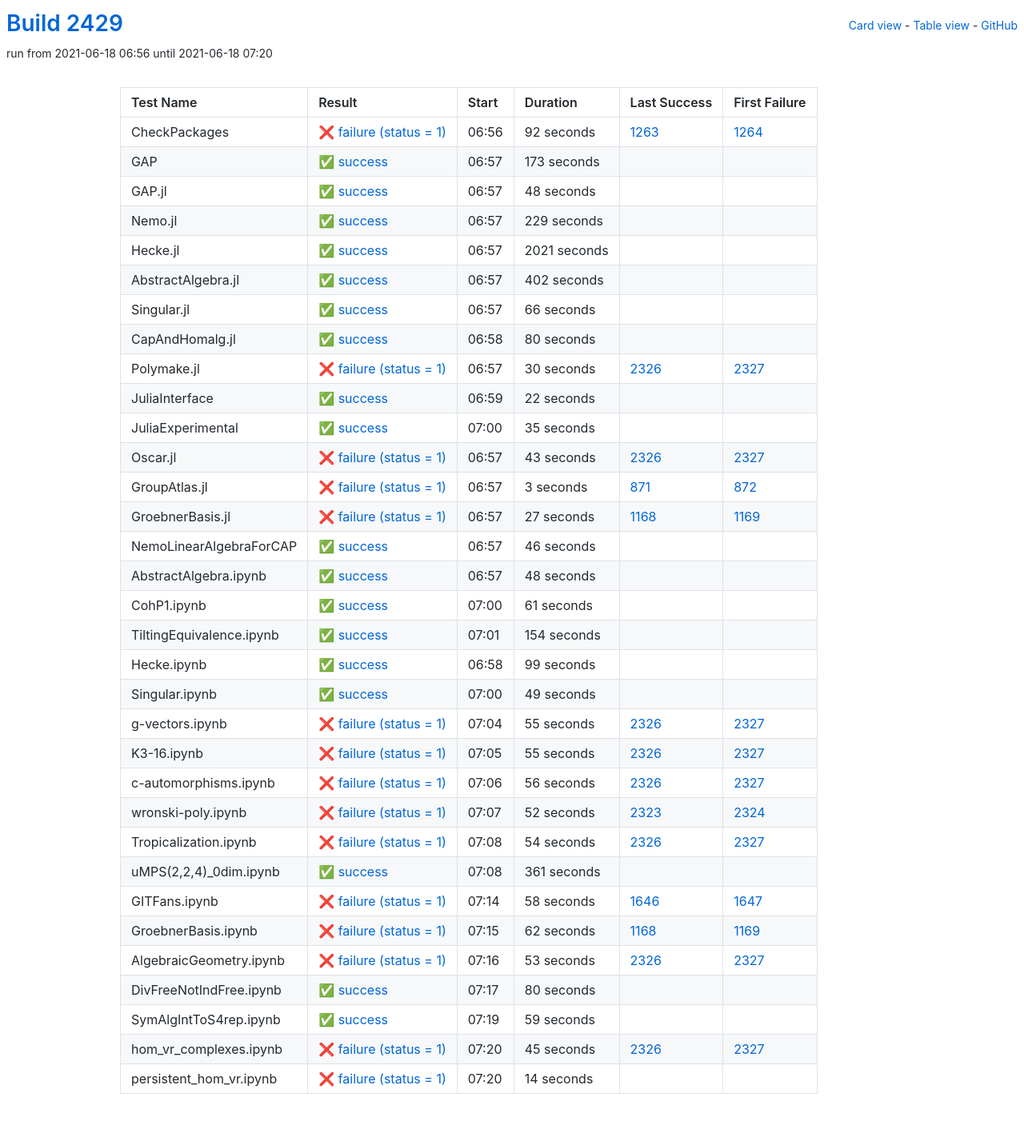
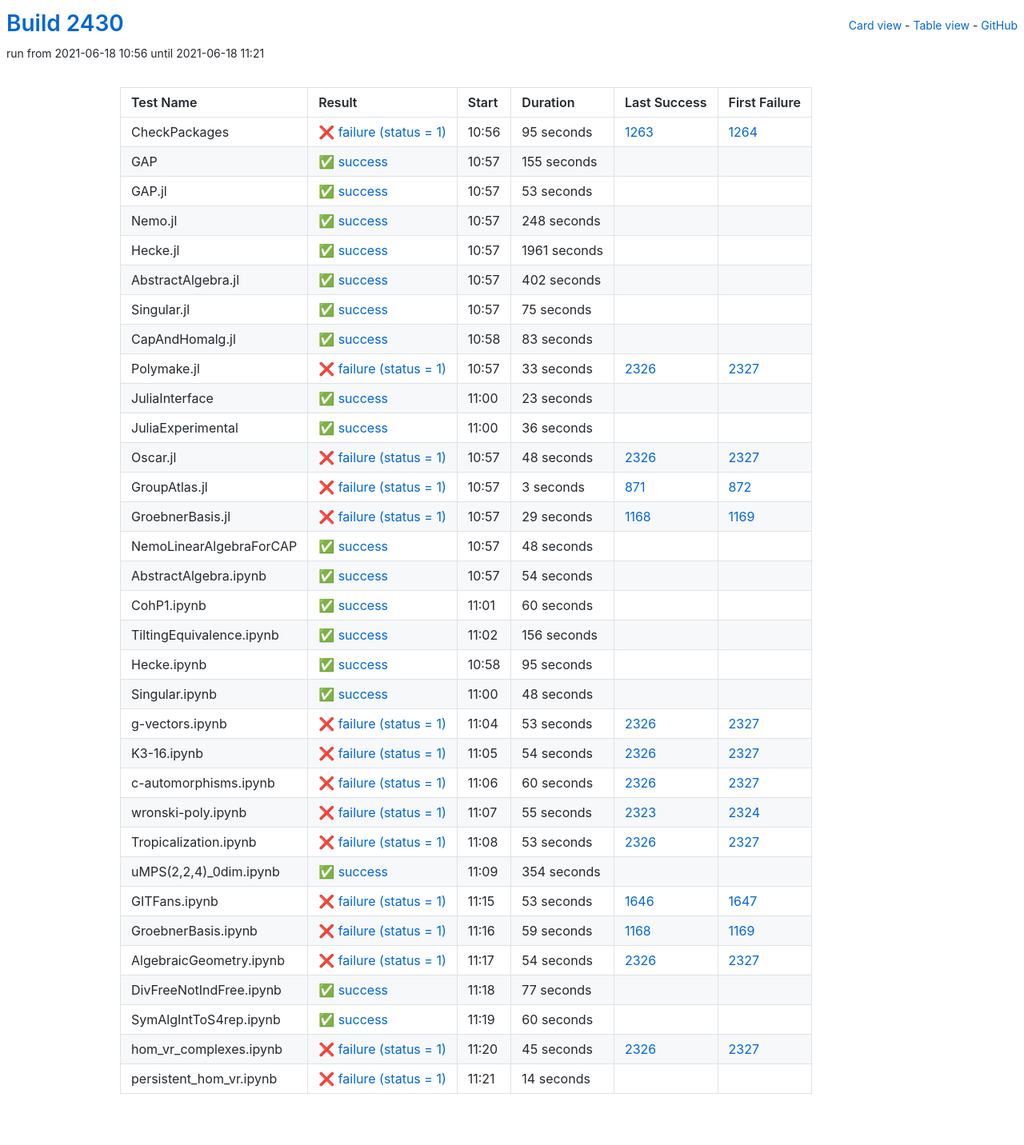
Before and after one commit to oscar-system/oscar-ci-status-stable, a Jekyll site: the page built from table.html, in a window 1280 px wide. Shown: the whole page at 80% size. Built offline with Jekyll 4.4.1, drawn with Linux system fonts in a browser that asks for light colours.

Commit message:
Build #2430

```diff
--- a/_data/ci.yml
+++ b/_data/ci.yml
@@ -1,6 +1,6 @@
 ---
-build: 2429
-build_url: https://oscarci.mathematik.uni-kl.de/job/oscar-stable/2429/
+build: 2430
+build_url: https://oscarci.mathematik.uni-kl.de/job/oscar-stable/2430/
 job: oscar-stable
 organization: oscar-system
 repo: oscar-ci-status-stable
@@ -8,68 +8,68 @@ repourl: https://github.com/oscar-system/oscar-ci-status-stable
 tests:
 - name: CheckPackages
   id: checkpackages
-  log: https://oscarci.mathematik.uni-kl.de/job/oscar-stable/2429/artifact/logs/build-2429/CheckPackages.log
-  start: 2021-06-18 06:56
+  log: https://oscarci.mathematik.uni-kl.de/job/oscar-stable/2430/artifact/logs/build-2430/CheckPackages.log
+  start: 2021-06-18 10:56
   success: false
   exitcode: 1
   status: failure
-  duration: 92
+  duration: 95
   last_success: 1263
   last_success_url: https://oscarci.mathematik.uni-kl.de/job/oscar-stable/1263/
   first_failure: 1264
   first_failure_url: https://oscarci.mathematik.uni-kl.de/job/oscar-stable/1264/
 - name: GAP
   id: gap
-  log: https://oscarci.mathematik.uni-kl.de/job/oscar-stable/2429/artifact/logs/build-2429/GAP.log
-  start: 2021-06-18 06:57
+  log: https://oscarci.mathematik.uni-kl.de/job/oscar-stable/2430/artifact/logs/build-2430/GAP.log
+  start: 2021-06-18 10:57
   success: true
   exitcode: 0
   status: success
-  duration: 173
+  duration: 155
   last_success: false
   last_success_url:
   first_failure: false
   first_failure_url:
 - name: GAP.jl
   id: gap-jl
-  log: https://oscarci.mathematik.uni-kl.de/job/oscar-stable/2429/artifact/logs/build-2429/GAP.jl.log
-  start: 2021-06-18 06:57
+  log: https://oscarci.mathematik.uni-kl.de/job/oscar-stable/2430/artifact/logs/build-2430/GAP.jl.log
+  start: 2021-06-18 10:57
   success: true
   exitcode: 0
   status: success
-  duration: 48
+  duration: 53
   last_success: false
   last_success_url:
   first_failure: false
   first_failure_url:
 - name: Nemo.jl
   id: nemo-jl
-  log: https://oscarci.mathematik.uni-kl.de/job/oscar-stable/2429/artifact/logs/build-2429/Nemo.jl.log
-  start: 2021-06-18 06:57
+  log: https://oscarci.mathematik.uni-kl.de/job/oscar-stable/2430/artifact/logs/build-2430/Nemo.jl.log
+  start: 2021-06-18 10:57
   success: true
   exitcode: 0
   status: success
-  duration: 229
+  duration: 248
   last_success: false
   last_success_url:
   first_failure: false
   first_failure_url:
 - name: Hecke.jl
   id: hecke-jl
-  log: https://oscarci.mathematik.uni-kl.de/job/oscar-stable/2429/artifact/logs/build-2429/Hecke.jl.log
-  start: 2021-06-18 06:57
+  log: https://oscarci.mathematik.uni-kl.de/job/oscar-stable/2430/artifact/logs/build-2430/Hecke.jl.log
+  start: 2021-06-18 10:57
   success: true
   exitcode: 0
   status: success
-  duration: 2021
+  duration: 1961
   last_success: false
   last_success_url:
   first_failure: false
   first_failure_url:
 - name: AbstractAlgebra.jl
   id: abstractalgebra-jl
-  log: https://oscarci.mathematik.uni-kl.de/job/oscar-stable/2429/artifact/logs/build-2429/AbstractAlgebra.jl.log
-  start: 2021-06-18 06:57
+  log: https://oscarci.mathematik.uni-kl.de/job/oscar-stable/2430/artifact/logs/build-2430/AbstractAlgebra.jl.log
+  start: 2021-06-18 10:57
   success: true
   exitcode: 0
   status: success
@@ -80,80 +80,80 @@ tests:
   first_failure_url:
 - name: Singular.jl
   id: singular-jl
-  log: https://oscarci.mathematik.uni-kl.de/job/oscar-stable/2429/artifact/logs/build-2429/Singular.jl.log
-  start: 2021-06-18 06:57
+  log: https://oscarci.mathematik.uni-kl.de/job/oscar-stable/2430/artifact/logs/build-2430/Singular.jl.log
+  start: 2021-06-18 10:57
   success: true
   exitcode: 0
   status: success
-  duration: 66
+  duration: 75
   last_success: false
   last_success_url:
   first_failure: false
   first_failure_url:
 - name: CapAndHomalg.jl
   id: capandhomalg-jl
-  log: https://oscarci.mathematik.uni-kl.de/job/oscar-stable/2429/artifact/logs/build-2429/CapAndHomalg.jl.log
-  start: 2021-06-18 06:58
+  log: https://oscarci.mathematik.uni-kl.de/job/oscar-stable/2430/artifact/logs/build-2430/CapAndHomalg.jl.log
+  start: 2021-06-18 10:58
   success: true
   exitcode: 0
   status: success
-  duration: 80
+  duration: 83
   last_success: false
   last_success_url:
   first_failure: false
   first_failure_url:
 - name: Polymake.jl
   id: polymake-jl
-  log: https://oscarci.mathematik.uni-kl.de/job/oscar-stable/2429/artifact/logs/build-2429/Polymake.jl.log
-  start: 2021-06-18 06:57
+  log: https://oscarci.mathematik.uni-kl.de/job/oscar-stable/2430/artifact/logs/build-2430/Polymake.jl.log
+  start: 2021-06-18 10:57
   success: false
   exitcode: 1
   status: failure
-  duration: 30
+  duration: 33
   last_success: 2326
   last_success_url: https://oscarci.mathematik.uni-kl.de/job/oscar-stable/2326/
   first_failure: 2327
   first_failure_url: https://oscarci.mathematik.uni-kl.de/job/oscar-stable/2327/
 - name: JuliaInterface
   id: juliainterface
-  log: https://oscarci.mathematik.uni-kl.de/job/oscar-stable/2429/artifact/logs/build-2429/JuliaInterface.log
-  start: 2021-06-18 06:59
+  log: https://oscarci.mathematik.uni-kl.de/job/oscar-stable/2430/artifact/logs/build-2430/JuliaInterface.log
+  start: 2021-06-18 11:00
   success: true
   exitcode: 0
   status: success
-  duration: 22
+  duration: 23
   last_success: false
   last_success_url:
   first_failure: false
   first_failure_url:
 - name: JuliaExperimental
   id: juliaexperimental
-  log: https://oscarci.mathematik.uni-kl.de/job/oscar-stable/2429/artifact/logs/build-2429/JuliaExperimental.log
-  start: 2021-06-18 07:00
+  log: https://oscarci.mathematik.uni-kl.de/job/oscar-stable/2430/artifact/logs/build-2430/JuliaExperimental.log
+  start: 2021-06-18 11:00
   success: true
   exitcode: 0
   status: success
-  duration: 35
+  duration: 36
   last_success: false
   last_success_url:
   first_failure: false
   first_failure_url:
 - name: Oscar.jl
   id: oscar-jl
-  log: https://oscarci.mathematik.uni-kl.de/job/oscar-stable/2429/artifact/logs/build-2429/Oscar.jl.log
-  start: 2021-06-18 06:57
+  log: https://oscarci.mathematik.uni-kl.de/job/oscar-stable/2430/artifact/logs/build-2430/Oscar.jl.log
+  start: 2021-06-18 10:57
   success: false
   exitcode: 1
   status: failure
-  duration: 43
+  duration: 48
   last_success: 2326
   last_success_url: https://oscarci.mathematik.uni-kl.de/job/oscar-stable/2326/
   first_failure: 2327
   first_failure_url: https://oscarci.mathematik.uni-kl.de/job/oscar-stable/2327/
 - name: GroupAtlas.jl
   id: groupatlas-jl
-  log: https://oscarci.mathematik.uni-kl.de/job/oscar-stable/2429/artifact/logs/build-2429/GroupAtlas.jl.log
-  start: 2021-06-18 06:57
+  log: https://oscarci.mathematik.uni-kl.de/job/oscar-stable/2430/artifact/logs/build-2430/GroupAtlas.jl.log
+  start: 2021-06-18 10:57
   success: false
   exitcode: 1
   status: failure
@@ -164,32 +164,20 @@ tests:
   first_failure_url: https://oscarci.mathematik.uni-kl.de/job/oscar-stable/872/
 - name: GroebnerBasis.jl
   id: groebnerbasis-jl
-  log: https://oscarci.mathematik.uni-kl.de/job/oscar-stable/2429/artifact/logs/build-2429/GroebnerBasis.jl.log
-  start: 2021-06-18 06:57
+  log: https://oscarci.mathematik.uni-kl.de/job/oscar-stable/2430/artifact/logs/build-2430/GroebnerBasis.jl.log
+  start: 2021-06-18 10:57
   success: false
   exitcode: 1
   status: failure
-  duration: 27
+  duration: 29
   last_success: 1168
   last_success_url: https://oscarci.mathematik.uni-kl.de/job/oscar-stable/1168/
   first_failure: 1169
   first_failure_url: https://oscarci.mathematik.uni-kl.de/job/oscar-stable/1169/
 - name: NemoLinearAlgebraForCAP
   id: nemolinearalgebraforcap
-  log: https://oscarci.mathematik.uni-kl.de/job/oscar-stable/2429/artifact/logs/build-2429/NemoLinearAlgebraForCAP.log
-  start: 2021-06-18 06:57
-  success: true
-  exitcode: 0
-  status: success
-  duration: 46
-  last_success: false
-  last_success_url:
-  first_failure: false
-  first_failure_url:
-- name: AbstractAlgebra.ipynb
-  id: abstractalgebra-ipynb
-  log: https://oscarci.mathematik.uni-kl.de/job/oscar-stable/2429/artifact/logs/build-2429/AbstractAlgebra.ipynb.log
-  start: 2021-06-18 06:57
+  log: https://oscarci.mathematik.uni-kl.de/job/oscar-stable/2430/artifact/logs/build-2430/NemoLinearAlgebraForCAP.log
+  start: 2021-06-18 10:57
   success: true
   exitcode: 0
   status: success
@@ -198,106 +186,82 @@ tests:
   last_success_url:
   first_failure: false
   first_failure_url:
-- name: CohP1.ipynb
-  id: cohp1-ipynb
-  log: https://oscarci.mathematik.uni-kl.de/job/oscar-stable/2429/artifact/logs/build-2429/CohP1.ipynb.log
-  start: 2021-06-18 07:00
+- name: AbstractAlgebra.ipynb
+  id: abstractalgebra-ipynb
+  log: https://oscarci.mathematik.uni-kl.de/job/oscar-stable/2430/artifact/logs/build-2430/AbstractAlgebra.ipynb.log
+  start: 2021-06-18 10:57
   success: true
   exitcode: 0
   status: success
-  duration: 61
+  duration: 54
+  last_success: false
+  last_success_url:
+  first_failure: false
+  first_failure_url:
+- name: CohP1.ipynb
+  id: cohp1-ipynb
+  log: https://oscarci.mathematik.uni-kl.de/job/oscar-stable/2430/artifact/logs/build-2430/CohP1.ipynb.log
+  start: 2021-06-18 11:01
+  success: true
+  exitcode: 0
+  status: success
+  duration: 60
   last_success: false
   last_success_url:
   first_failure: false
   first_failure_url:
 - name: TiltingEquivalence.ipynb
   id: tiltingequivalence-ipynb
-  log: https://oscarci.mathematik.uni-kl.de/job/oscar-stable/2429/artifact/logs/build-2429/TiltingEquivalence.ipynb.log
-  start: 2021-06-18 07:01
+  log: https://oscarci.mathematik.uni-kl.de/job/oscar-stable/2430/artifact/logs/build-2430/TiltingEquivalence.ipynb.log
+  start: 2021-06-18 11:02
   success: true
   exitcode: 0
   status: success
-  duration: 154
+  duration: 156
   last_success: false
   last_success_url:
   first_failure: false
   first_failure_url:
 - name: Hecke.ipynb
   id: hecke-ipynb
-  log: https://oscarci.mathematik.uni-kl.de/job/oscar-stable/2429/artifact/logs/build-2429/Hecke.ipynb.log
-  start: 2021-06-18 06:58
+  log: https://oscarci.mathematik.uni-kl.de/job/oscar-stable/2430/artifact/logs/build-2430/Hecke.ipynb.log
+  start: 2021-06-18 10:58
   success: true
   exitcode: 0
   status: success
-  duration: 99
+  duration: 95
   last_success: false
   last_success_url:
   first_failure: false
   first_failure_url:
 - name: Singular.ipynb
   id: singular-ipynb
-  log: https://oscarci.mathematik.uni-kl.de/job/oscar-stable/2429/artifact/logs/build-2429/Singular.ipynb.log
-  start: 2021-06-18 07:00
+  log: https://oscarci.mathematik.uni-kl.de/job/oscar-stable/2430/artifact/logs/build-2430/Singular.ipynb.log
+  start: 2021-06-18 11:00
   success: true
   exitcode: 0
   status: success
-  duration: 49
+  duration: 48
   last_success: false
   last_success_url:
   first_failure: false
   first_failure_url:
 - name: g-vectors.ipynb
   id: g-vectors-ipynb
-  log: https://oscarci.mathematik.uni-kl.de/job/oscar-stable/2429/artifact/logs/build-2429/g-vectors.ipynb.log
-  start: 2021-06-18 07:04
+  log: https://oscarci.mathematik.uni-kl.de/job/oscar-stable/2430/artifact/logs/build-2430/g-vectors.ipynb.log
+  start: 2021-06-18 11:04
   success: false
   exitcode: 1
   status: failure
-  duration: 55
+  duration: 53
   last_success: 2326
   last_success_url: https://oscarci.mathematik.uni-kl.de/job/oscar-stable/2326/
   first_failure: 2327
   first_failure_url: https://oscarci.mathematik.uni-kl.de/job/oscar-stable/2327/
 - name: K3-16.ipynb
   id: k3-16-ipynb
-  log: https://oscarci.mathematik.uni-kl.de/job/oscar-stable/2429/artifact/logs/build-2429/K3-16.ipynb.log
-  start: 2021-06-18 07:05
-  success: false
-  exitcode: 1
-  status: failure
-  duration: 55
-  last_success: 2326
-  last_success_url: https://oscarci.mathematik.uni-kl.de/job/oscar-stable/2326/
-  first_failure: 2327
-  first_failure_url: https://oscarci.mathematik.uni-kl.de/job/oscar-stable/2327/
-- name: c-automorphisms.ipynb
-  id: c-automorphisms-ipynb
-  log: https://oscarci.mathematik.uni-kl.de/job/oscar-stable/2429/artifact/logs/build-2429/c-automorphisms.ipynb.log
-  start: 2021-06-18 07:06
-  success: false
-  exitcode: 1
-  status: failure
-  duration: 56
-  last_success: 2326
-  last_success_url: https://oscarci.mathematik.uni-kl.de/job/oscar-stable/2326/
-  first_failure: 2327
-  first_failure_url: https://oscarci.mathematik.uni-kl.de/job/oscar-stable/2327/
-- name: wronski-poly.ipynb
-  id: wronski-poly-ipynb
-  log: https://oscarci.mathematik.uni-kl.de/job/oscar-stable/2429/artifact/logs/build-2429/wronski-poly.ipynb.log
-  start: 2021-06-18 07:07
-  success: false
-  exitcode: 1
-  status: failure
-  duration: 52
-  last_success: 2323
-  last_success_url: https://oscarci.mathematik.uni-kl.de/job/oscar-stable/2323/
-  first_failure: 2324
-  first_failure_url: https://oscarci.mathematik.uni-kl.de/job/oscar-stable/2324/
-- name: Tropicalization.ipynb
-  id: tropicalization-ipynb
-  log: https://oscarci.mathematik.uni-kl.de/job/oscar-stable/2429/artifact/logs/build-2429/Tropicalization.ipynb.log
-  start: 2021-06-18 07:08
+  log: https://oscarci.mathematik.uni-kl.de/job/oscar-stable/2430/artifact/logs/build-2430/K3-16.ipynb.log
+  start: 2021-06-18 11:05
   success: false
   exitcode: 1
   status: failure
@@ -306,46 +270,34 @@ tests:
   last_success_url: https://oscarci.mathematik.uni-kl.de/job/oscar-stable/2326/
   first_failure: 2327
   first_failure_url: https://oscarci.mathematik.uni-kl.de/job/oscar-stable/2327/
-- name: uMPS(2,2,4)_0dim.ipynb
-  id: umps-2-2-4-0dim-ipynb
-  log: https://oscarci.mathematik.uni-kl.de/job/oscar-stable/2429/artifact/logs/build-2429/uMPS-2-2-4-_0dim.ipynb.log
-  start: 2021-06-18 07:08
-  success: true
-  exitcode: 0
-  status: success
-  duration: 361
-  last_success: false
-  last_success_url:
-  first_failure: false
-  first_failure_url:
-- name: GITFans.ipynb
-  id: gitfans-ipynb
-  log: https://oscarci.mathematik.uni-kl.de/job/oscar-stable/2429/artifact/logs/build-2429/GITFans.ipynb.log
-  start: 2021-06-18 07:14
+- name: c-automorphisms.ipynb
+  id: c-automorphisms-ipynb
+  log: https://oscarci.mathematik.uni-kl.de/job/oscar-stable/2430/artifact/logs/build-2430/c-automorphisms.ipynb.log
+  start: 2021-06-18 11:06
   success: false
   exitcode: 1
   status: failure
-  duration: 58
-  last_success: 1646
-  last_success_url: https://oscarci.mathematik.uni-kl.de/job/oscar-stable/1646/
-  first_failure: 1647
-  first_failure_url: https://oscarci.mathematik.uni-kl.de/job/oscar-stable/1647/
-- name: GroebnerBasis.ipynb
-  id: groebnerbasis-ipynb
-  log: https://oscarci.mathematik.uni-kl.de/job/oscar-stable/2429/artifact/logs/build-2429/GroebnerBasis.ipynb.log
-  start: 2021-06-18 07:15
+  duration: 60
+  last_success: 2326
+  last_success_url: https://oscarci.mathematik.uni-kl.de/job/oscar-stable/2326/
+  first_failure: 2327
+  first_failure_url: https://oscarci.mathematik.uni-kl.de/job/oscar-stable/2327/
+- name: wronski-poly.ipynb
+  id: wronski-poly-ipynb
+  log: https://oscarci.mathematik.uni-kl.de/job/oscar-stable/2430/artifact/logs/build-2430/wronski-poly.ipynb.log
+  start: 2021-06-18 11:07
   success: false
   exitcode: 1
   status: failure
-  duration: 62
-  last_success: 1168
-  last_success_url: https://oscarci.mathematik.uni-kl.de/job/oscar-stable/1168/
-  first_failure: 1169
-  first_failure_url: https://oscarci.mathematik.uni-kl.de/job/oscar-stable/1169/
-- name: AlgebraicGeometry.ipynb
-  id: algebraicgeometry-ipynb
-  log: https://oscarci.mathematik.uni-kl.de/job/oscar-stable/2429/artifact/logs/build-2429/AlgebraicGeometry.ipynb.log
-  start: 2021-06-18 07:16
+  duration: 55
+  last_success: 2323
+  last_success_url: https://oscarci.mathematik.uni-kl.de/job/oscar-stable/2323/
+  first_failure: 2324
+  first_failure_url: https://oscarci.mathematik.uni-kl.de/job/oscar-stable/2324/
+- name: Tropicalization.ipynb
+  id: tropicalization-ipynb
+  log: https://oscarci.mathematik.uni-kl.de/job/oscar-stable/2430/artifact/logs/build-2430/Tropicalization.ipynb.log
+  start: 2021-06-18 11:08
   success: false
   exitcode: 1
   status: failure
@@ -354,34 +306,82 @@ tests:
   last_success_url: https://oscarci.mathematik.uni-kl.de/job/oscar-stable/2326/
   first_failure: 2327
   first_failure_url: https://oscarci.mathematik.uni-kl.de/job/oscar-stable/2327/
-- name: DivFreeNotIndFree.ipynb
-  id: divfreenotindfree-ipynb
-  log: https://oscarci.mathematik.uni-kl.de/job/oscar-stable/2429/artifact/logs/build-2429/DivFreeNotIndFree.ipynb.log
-  start: 2021-06-18 07:17
+- name: uMPS(2,2,4)_0dim.ipynb
+  id: umps-2-2-4-0dim-ipynb
+  log: https://oscarci.mathematik.uni-kl.de/job/oscar-stable/2430/artifact/logs/build-2430/uMPS-2-2-4-_0dim.ipynb.log
+  start: 2021-06-18 11:09
   success: true
   exitcode: 0
   status: success
-  duration: 80
+  duration: 354
+  last_success: false
+  last_success_url:
+  first_failure: false
+  first_failure_url:
+- name: GITFans.ipynb
+  id: gitfans-ipynb
+  log: https://oscarci.mathematik.uni-kl.de/job/oscar-stable/2430/artifact/logs/build-2430/GITFans.ipynb.log
+  start: 2021-06-18 11:15
+  success: false
+  exitcode: 1
+  status: failure
+  duration: 53
+  last_success: 1646
+  last_success_url: https://oscarci.mathematik.uni-kl.de/job/oscar-stable/1646/
+  first_failure: 1647
+  first_failure_url: https://oscarci.mathematik.uni-kl.de/job/oscar-stable/1647/
+- name: GroebnerBasis.ipynb
+  id: groebnerbasis-ipynb
+  log: https://oscarci.mathematik.uni-kl.de/job/oscar-stable/2430/artifact/logs/build-2430/GroebnerBasis.ipynb.log
+  start: 2021-06-18 11:16
+  success: false
+  exitcode: 1
+  status: failure
+  duration: 59
+  last_success: 1168
+  last_success_url: https://oscarci.mathematik.uni-kl.de/job/oscar-stable/1168/
+  first_failure: 1169
+  first_failure_url: https://oscarci.mathematik.uni-kl.de/job/oscar-stable/1169/
+- name: AlgebraicGeometry.ipynb
+  id: algebraicgeometry-ipynb
+  log: https://oscarci.mathematik.uni-kl.de/job/oscar-stable/2430/artifact/logs/build-2430/AlgebraicGeometry.ipynb.log
+  start: 2021-06-18 11:17
+  success: false
+  exitcode: 1
+  status: failure
+  duration: 54
+  last_success: 2326
+  last_success_url: https://oscarci.mathematik.uni-kl.de/job/oscar-stable/2326/
+  first_failure: 2327
+  first_failure_url: https://oscarci.mathematik.uni-kl.de/job/oscar-stable/2327/
+- name: DivFreeNotIndFree.ipynb
+  id: divfreenotindfree-ipynb
+  log: https://oscarci.mathematik.uni-kl.de/job/oscar-stable/2430/artifact/logs/build-2430/DivFreeNotIndFree.ipynb.log
+  start: 2021-06-18 11:18
+  success: true
+  exitcode: 0
+  status: success
+  duration: 77
   last_success: false
   last_success_url:
   first_failure: false
   first_failure_url:
 - name: SymAlgIntToS4rep.ipynb
   id: symalginttos4rep-ipynb
-  log: https://oscarci.mathematik.uni-kl.de/job/oscar-stable/2429/artifact/logs/build-2429/SymAlgIntToS4rep.ipynb.log
-  start: 2021-06-18 07:19
+  log: https://oscarci.mathematik.uni-kl.de/job/oscar-stable/2430/artifact/logs/build-2430/SymAlgIntToS4rep.ipynb.log
+  start: 2021-06-18 11:19
   success: true
   exitcode: 0
   status: success
-  duration: 59
+  duration: 60
   last_success: false
   last_success_url:
   first_failure: false
   first_failure_url:
 - name: hom_vr_complexes.ipynb
   id: hom-vr-complexes-ipynb
-  log: https://oscarci.mathematik.uni-kl.de/job/oscar-stable/2429/artifact/logs/build-2429/hom_vr_complexes.ipynb.log
-  start: 2021-06-18 07:20
+  log: https://oscarci.mathematik.uni-kl.de/job/oscar-stable/2430/artifact/logs/build-2430/hom_vr_complexes.ipynb.log
+  start: 2021-06-18 11:20
   success: false
   exitcode: 1
   status: failure
@@ -392,8 +392,8 @@ tests:
   first_failure_url: https://oscarci.mathematik.uni-kl.de/job/oscar-stable/2327/
 - name: persistent_hom_vr.ipynb
   id: persistent-hom-vr-ipynb
-  log: https://oscarci.mathematik.uni-kl.de/job/oscar-stable/2429/artifact/logs/build-2429/persistent_hom_vr.ipynb.log
-  start: 2021-06-18 07:20
+  log: https://oscarci.mathematik.uni-kl.de/job/oscar-stable/2430/artifact/logs/build-2430/persistent_hom_vr.ipynb.log
+  start: 2021-06-18 11:21
   success: false
   exitcode: 1
   status: failure
```
Also changed, not shown: README.md.
